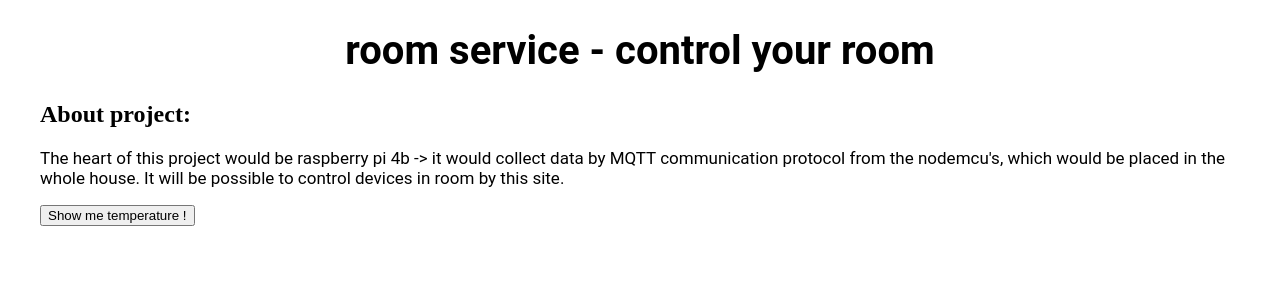
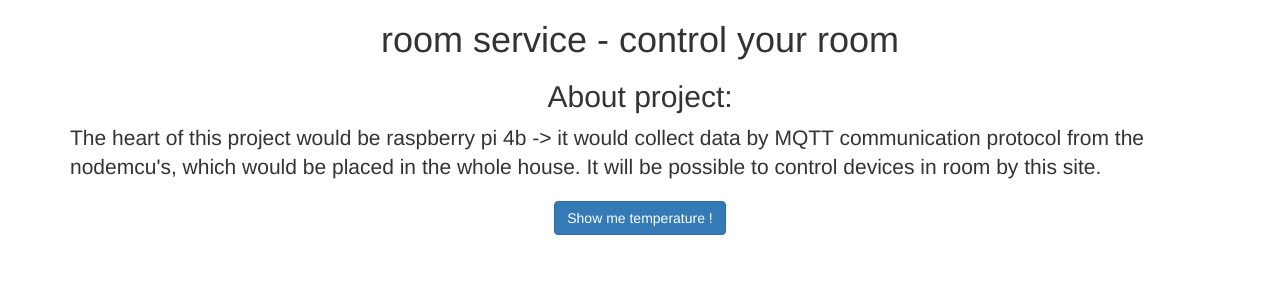
Before and after one commit to jakubziebin/room-service, a Flask app: page / in a window 1280 px wide. Shown: the top 300 px of the page. Run offline with Flask 3, Linux system fonts and the light colour scheme.

Commit message:
Start using bootstrap in my project

```diff
--- a/templates/home.html
+++ b/templates/home.html
@@ -1,35 +1,22 @@
-<!DOCTYPE html>
-<html>
+<!doctype html>
+<html lang="en">
     <head>
         <title>Room service by Jziebinski</title>
-        <style>
-            h1 {
-                font-size: 40px;
-                font-family: Roboto;
-                text-align: center;
-            }
-
-            p {
-                font-size: 17px;
-                font-family: Roboto;
-            }
-
-            #container {
-                max-width: 1200px;
-                margin: 0 auto;
-            }
-        </style>
+        <meta name="viewport" content="width=device-width, initial-scale=1">
+        <link rel="stylesheet" href="https://cdn.jsdelivr.net/npm/bootstrap@3.4.1/dist/css/bootstrap.min.css" integrity="sha384-HSMxcRTRxnN+Bdg0JdbxYKrThecOKuH5zCYotlSAcp1+c8xmyTe9GYg1l9a69psu" crossorigin="anonymous">
     </head>
     <body>
-        <div id="container">
-            <h1>room service - control your room</h1>
-            <h2>About project:</h2>
-            <p>
+        <div class="container">
+            <h1 class="text-center">room service - control your room</h1>
+            <h2 class="text-center">About project:</h2>
+            <p class="lead">
                 The heart of this project would be raspberry pi 4b -> it would collect data by MQTT communication
                 protocol from the nodemcu's, which would be placed in the whole house.
                 It will be possible to control devices in room by this site.
             </p>
-            <button>Show me temperature !</button>
+            <div class="text-center">
+                <button type="button" class="btn btn-primary">Show me temperature !</button>
+            </div>
         </div>
     </body>
 </html>
```
